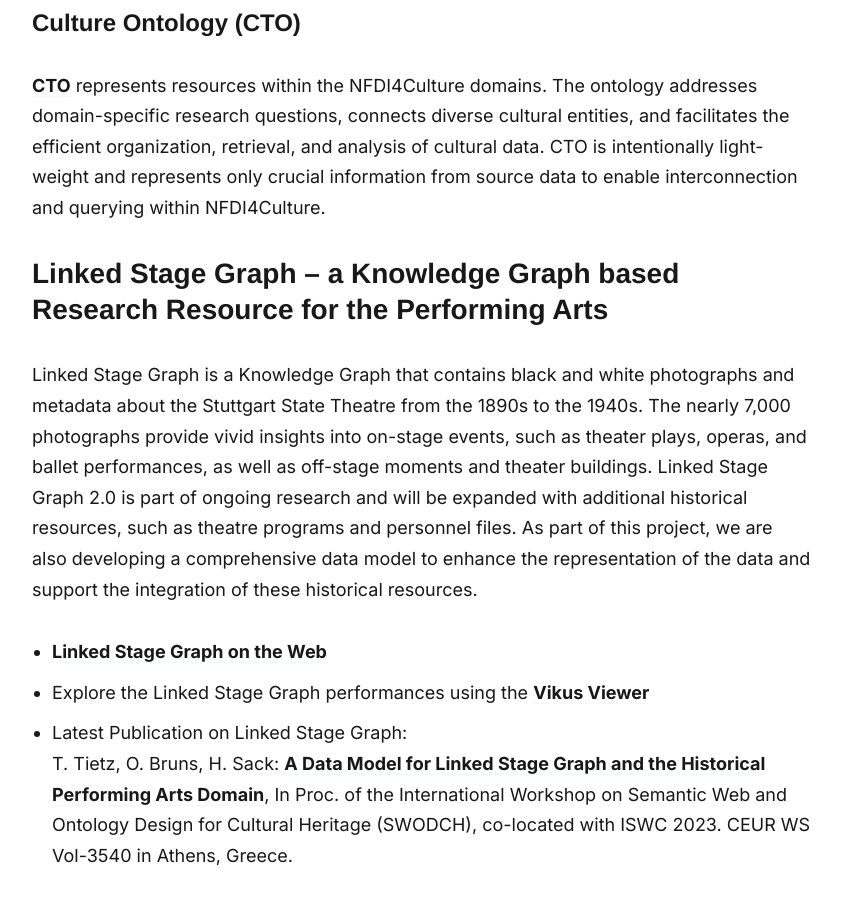
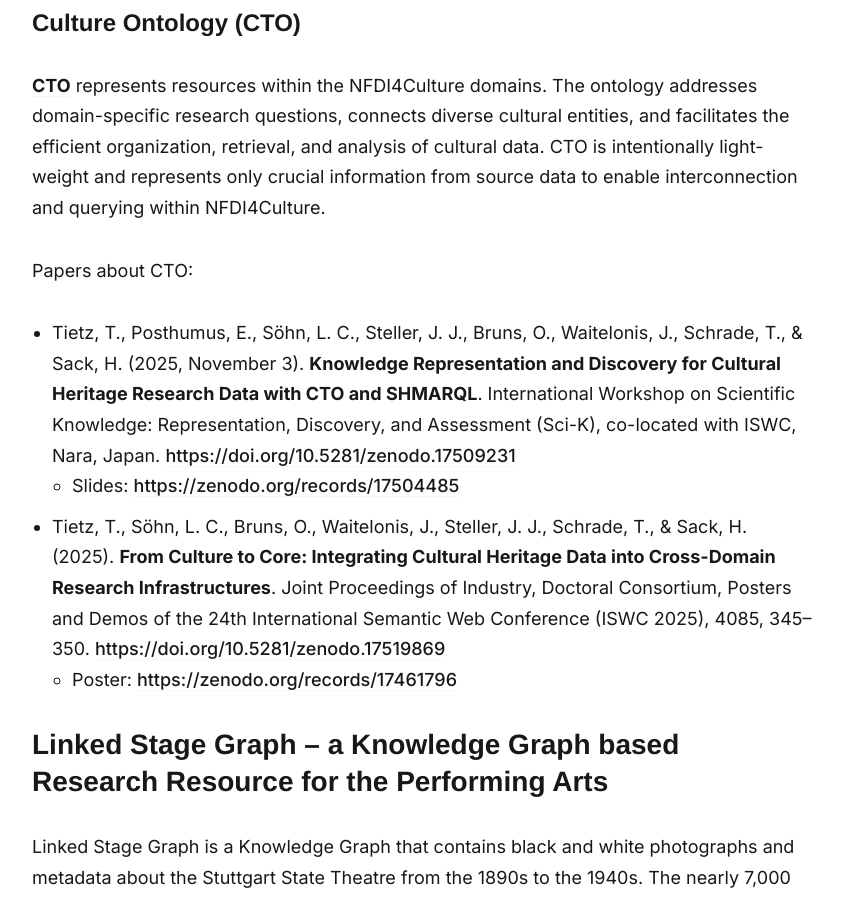
Before and after one commit to tabeatietz/tabeatietz.github.io, a Jekyll site: the page built from _projects/projects.md, in a window 1280 px wide and 900 px high, scrolled down 1764 px. Shown: the whole window, without its empty margins (218-1061 px from the left). Built offline with Jekyll 4.4.1, drawn with Linux system fonts in a browser that asks for light colours; nearby versions of some CDN libraries; some web fonts are replaced.

Commit message:
project update

```diff
--- a/_projects/projects.md
+++ b/_projects/projects.md
@@ -17,6 +17,12 @@
 
 ### Culture Ontology (CTO)
 [**CTO**](https://nfdi4culture.de/ontology/index.html) represents resources within the NFDI4Culture domains. The ontology addresses domain-specific research questions, connects diverse cultural entities, and facilitates the efficient organization, retrieval, and analysis of cultural data. CTO is intentionally light-weight and represents only crucial information from source data to enable interconnection and querying within NFDI4Culture.
+
+Papers about CTO:
+- Tietz, T., Posthumus, E., Söhn, L. C., Steller, J. J., Bruns, O., Waitelonis, J., Schrade, T., & Sack, H. (2025, November 3). **Knowledge Representation and Discovery for Cultural Heritage Research Data with CTO and SHMARQL**. International Workshop on Scientific Knowledge: Representation, Discovery, and Assessment (Sci-K), co-located with ISWC, Nara, Japan. [https://doi.org/10.5281/zenodo.17509231](https://doi.org/10.5281/zenodo.17509231)
+  - Slides: [https://zenodo.org/records/17504485](https://zenodo.org/records/17504485)
+- Tietz, T., Söhn, L. C., Bruns, O., Waitelonis, J., Steller, J. J., Schrade, T., & Sack, H. (2025). **From Culture to Core: Integrating Cultural Heritage Data into Cross-Domain Research Infrastructures**. Joint Proceedings of Industry, Doctoral Consortium, Posters and Demos of the 24th International Semantic Web Conference (ISWC 2025), 4085, 345–350. [https://doi.org/10.5281/zenodo.17519869](https://doi.org/10.5281/zenodo.17519869)
+  - Poster: [https://zenodo.org/records/17461796](https://zenodo.org/records/17461796)
 
 ## Linked Stage Graph – a Knowledge Graph based Research Resource for the Performing Arts
 Linked Stage Graph is a Knowledge Graph that contains black and white photographs and metadata about the Stuttgart State Theatre from the 1890s to the 1940s. The nearly 7,000 photographs provide vivid insights into on-stage events, such as theater plays, operas, and ballet performances, as well as off-stage moments and theater buildings. Linked Stage Graph 2.0 is part of ongoing research and will be expanded with additional historical resources, such as theatre programs and personnel files. As part of this project, we are also developing a comprehensive data model to enhance the representation of the data and support the integration of these historical resources.
```
